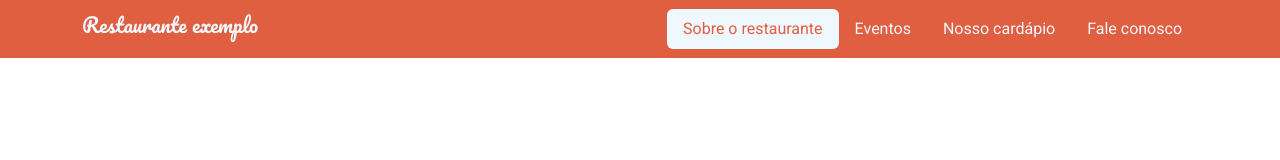
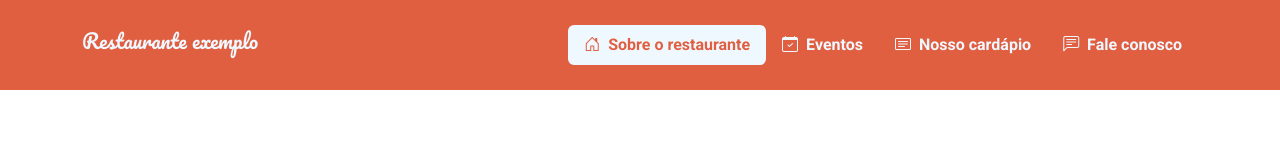
Before and after one commit to agtoliv/EBAC-M14-Projeto3, a plain HTML site: page index.html in a window 1280 px wide. Drawn offline with nearby package versions, Linux system fonts and the light colour scheme.

Commit message:
style: add icon navbar

```diff
--- a/index.html
+++ b/index.html
@@ -7,25 +7,38 @@
     <link rel="preconnect" href="https://fonts.googleapis.com">
     <link rel="preconnect" href="https://fonts.gstatic.com" crossorigin>
     <link href="https://fonts.googleapis.com/css2?family=Pacifico&family=Roboto:wght@400;700&display=swap" rel="stylesheet">
+    <link rel="stylesheet" href="https://cdn.jsdelivr.net/npm/bootstrap-icons@1.11.3/font/bootstrap-icons.min.css">
     <link rel="stylesheet" href="style.css">
 </head>
 <body>
-    <header class="navbar navbar-expand-lg sticky-top">
+    <header class="navbar navbar-expand-lg sticky-top p-4">
         <div class="container">
             <h1 class="navbar-brand">Restaurante exemplo</h1>
             <nav>
                 <ul class="nav nav-pills">
-                    <li class="nav-item">
-                        <a href="#" class="nav-link active">Sobre o restaurante</a>
+                    <li class="nav-item fw-bold">
+                        <a href="#" class="nav-link active">
+                            <i class="bi bi-house-door me-1"></i>
+                            Sobre o restaurante
+                        </a>
                     </li>
-                    <li class="nav-item">
-                        <a href="#" class="nav-link">Eventos</a>
+                    <li class="nav-item fw-bold">
+                        <a href="#" class="nav-link">
+                            <i class="bi bi-calendar-check me-1"></i>
+                            Eventos
+                        </a>
                     </li>
-                    <li class="nav-item">
-                        <a href="#" class="nav-link">Nosso cardápio</a>
+                    <li class="nav-item fw-bold">
+                        <a href="#" class="nav-link">
+                            <i class="bi bi-card-text me-1"></i>
+                            Nosso cardápio
+                        </a>
                     </li>
-                    <li class="nav-item">
-                        <a href="#" class="nav-link">Fale conosco</a>
+                    <li class="nav-item fw-bold">
+                        <a href="#" class="nav-link">
+                            <i class="bi bi-chat-left-text me-1"></i>
+                            Fale conosco
+                        </a>
                     </li>
                 </ul>
             </nav>
```
